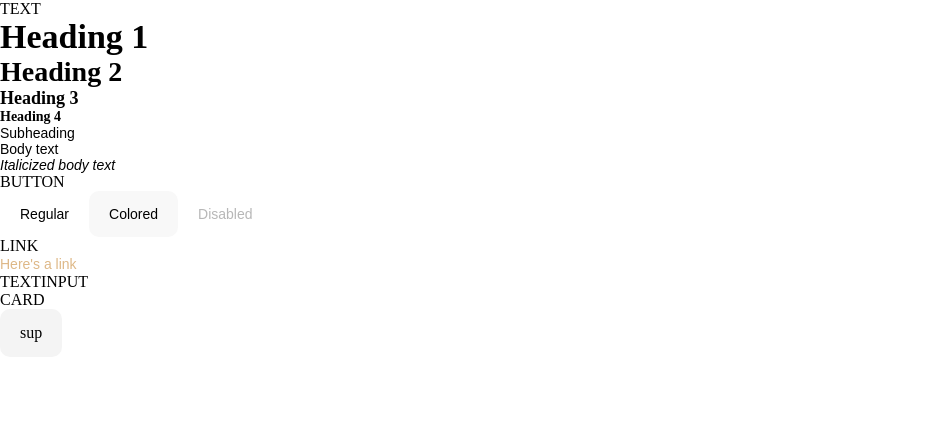
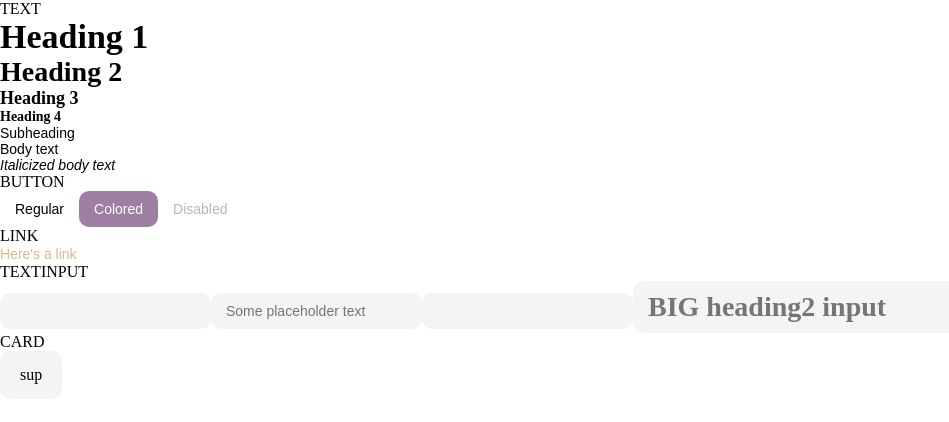
Before and after one commit to alexieyizhe/intern.plus, a React (Create React App) app: page / in a window 1280 px wide. Shown: the top 422 px of the page, without its empty margins (0-949 px from the left). Built offline with nearby package versions, Linux system fonts and the light colour scheme; no server answers.

Commit message:
Clean up components a bit

```diff
--- a/src/components/Button/index.tsx
+++ b/src/components/Button/index.tsx
@@ -11,7 +11,7 @@ export const UnstyledButton = styled.button`
 `;
 
 const BaseButton = styled(UnstyledButton)<IButtonProps>`
-  padding: 15px 20px;
+  padding: 10px 15px;
   border-radius: ${({ theme }) => theme.borderRadius.button}px;
 
   background-color: ${({ color = "", theme }) =>
--- a/src/components/Text/index.tsx
+++ b/src/components/Text/index.tsx
@@ -70,14 +70,15 @@ const TEXT_VARIANTS: VariantList = {
  * Base styled component that applies appropriate styles.
  */
 const BaseText = styled.span<ITextProps>`
+  margin: 0;
+  padding: 0;
+
   color: ${({ color = "", theme }) => theme.color[color] || color || "inherit"};
   font-family: ${({ heading, theme }) =>
     theme.fontFamily[heading ? "heading" : "body"]};
   font-size: ${({ size = Size.MEDIUM, theme }) =>
     theme.fontSize[size] || size}px;
 
-  margin: 0;
-  padding: 0;
 
   ${({ underline }) => underline && `text-decoration: underline;`}
   ${({ bold }) => bold && `font-weight: bold;`}
@@ -95,7 +96,7 @@ const Text: React.FC<ITextProps> = ({
   ...rest
 }) => {
   /**
-   * Calculate the styles that will be applied to the Text component from the providede props.
+   * Calculate the styles that will be applied to the Text component from the provided props.
    * If a variant is supplied, use those styles, and override with other props.
    * Otherwise, only apply styles specified in props.
    * Defaults are specified in `BaseText`.
--- /dev/null
+++ b/src/components/TextInput/index.tsx
@@ -0,0 +1,107 @@
+import React, { useMemo } from "react";
+import styled from "styled-components";
+
+import { Size } from "src/theme/constants";
+
+export interface ITextInputProps
+  extends React.ComponentPropsWithoutRef<"input"> {
+  /**
+   * Props that affect/augment styling of the TextInput component.
+   */
+  color?: string;
+  heading?: boolean; // affects font family
+  textColor?: string;
+  textSize?: Size | number;
+
+  underline?: boolean;
+  bold?: boolean;
+  italic?: boolean;
+
+  /**
+   * Specifies a predefined set of styles to apply to the TextInput component.
+   * If `variant` is supplied, its styles can be overriden by specifying individual
+   * styles as props.
+   */
+  variant?: string;
+}
+
+/**
+ * Predefined variants for the TextInput component. Ensures consistency across multiple
+ * parts of the site using the same style (i.e. different pages using the same input styles).
+ */
+interface VariantList {
+  [variant: string]: Partial<ITextInputProps>;
+}
+
+// TODO: find a way to have single source of truth for both Text and TextInput variants
+const TEXT_INPUT_VARIANTS: VariantList = {
+  heading1: {
+    heading: true,
+    bold: true,
+    textSize: Size.XLARGE,
+  },
+  heading2: {
+    heading: true,
+    bold: true,
+    textSize: Size.LARGE,
+  },
+  heading3: {
+    heading: true,
+    bold: true,
+    textSize: Size.MEDIUM,
+  },
+  heading4: {
+    heading: true,
+    bold: true,
+    textSize: Size.SMALL,
+  },
+  subheading: {
+    textSize: Size.SMALL,
+  },
+  body: {
+    textSize: Size.SMALL,
+  },
+};
+
+const BaseTextInput = styled.input<ITextInputProps>`
+  color: ${({ textColor = "", theme }) =>
+    theme.color[textColor] || textColor || "inherit"};
+  font-family: ${({ heading, theme }) =>
+    theme.fontFamily[heading ? "heading" : "body"]};
+  font-size: ${({ textSize = Size.SMALL, theme }) =>
+    theme.fontSize[textSize] || textSize}px;
+
+  ${({ underline }) => underline && `text-decoration: underline;`}
+  ${({ bold }) => bold && `font-weight: bold;`}
+  ${({ italic }) => italic && `font-style: italic;`}
+
+  padding: 10px 15px;
+  border-radius: ${({ theme }) => theme.borderRadius.button}px;
+  border: none;
+
+  background-color: ${({ color = "", theme }) =>
+    theme.color[color] || color || "inherit"};
+  cursor: ${({ disabled, readOnly }) =>
+    disabled || readOnly ? "not-allowed" : "text"};
+`;
+
+const TextInput: React.FC<ITextInputProps> = ({ variant = "", ...rest }) => {
+  /**
+   * Calculate the styles that will be applied to the Text component from the providede props.
+   * If a variant is supplied, use those styles, and override with other props.
+   * Otherwise, only apply styles specified in props.
+   * Defaults are specified in `BaseText`.
+   */
+  const propsToApply = useMemo(() => {
+    const stylesFromVariant =
+      variant in TEXT_INPUT_VARIANTS ? TEXT_INPUT_VARIANTS[variant] : {};
+
+    return {
+      ...stylesFromVariant,
+      ...rest, // override variant if needed
+    };
+  }, [rest, variant]);
+
+  return <BaseTextInput {...propsToApply} />;
+};
+export default TextInput;
--- a/src/components/index.tsx
+++ b/src/components/index.tsx
@@ -9,3 +9,6 @@ export * from "./Link";
 
 export { default as Text } from "./Text";
 export * from "./Text";
+
+export { default as TextInput } from "./TextInput";
+export * from "./TextInput";
--- a/src/pages/landing/index.tsx
+++ b/src/pages/landing/index.tsx
@@ -1,9 +1,8 @@
 import React from "react";
 
-import { Card, Button, Link, Text } from "src/components";
+import { Card, Button, Link, Text, TextInput } from "src/components";
 
-const LandingPage = () => {
-  return (
+const LandingPage = () => (
   <div>
     <div>TEXT</div>
     <Text variant="heading1" as="div">
@@ -33,8 +32,10 @@ const LandingPage = () => {
       <Text variant="body">Regular</Text>
     </Button>
 
-      <Button color="#f8f8f8">
-        <Text variant="body">Colored</Text>
+    <Button color="#9e7fa3">
+      <Text variant="body" color="white">
+        Colored
+      </Text>
     </Button>
 
     <Button disabled>
@@ -49,6 +50,14 @@ const LandingPage = () => {
     </Link>
 
     <div>TEXTINPUT</div>
+    <TextInput color="greyLight" variant="body" />
+    <TextInput color="greyLight" placeholder="Some placeholder text" />
+    <TextInput color="greyLight" disabled />
+    <TextInput
+      color="greyLight"
+      variant="heading2"
+      placeholder="BIG heading2 input"
+    />
 
     <div>CARD</div>
     <Card color="greyLight" onClick={() => console.log("clicked card")}>
@@ -56,6 +65,5 @@ const LandingPage = () => {
     </Card>
   </div>
 );
-};
 
 export default LandingPage;
--- a/src/utils/context/actions.ts
+++ b/src/utils/context/actions.ts
@@ -1,6 +1,6 @@
 export interface IAction {
   type: ActionType;
-  data: any;
+  data: any; // eslint-disable-line @typescript-eslint/no-explicit-any
 }
 
 export enum ActionType {
```
Also changed, not shown: 1 other file (tests, documents, lock files or other folders). Lines whose indentation alone changed are shown as unchanged.
